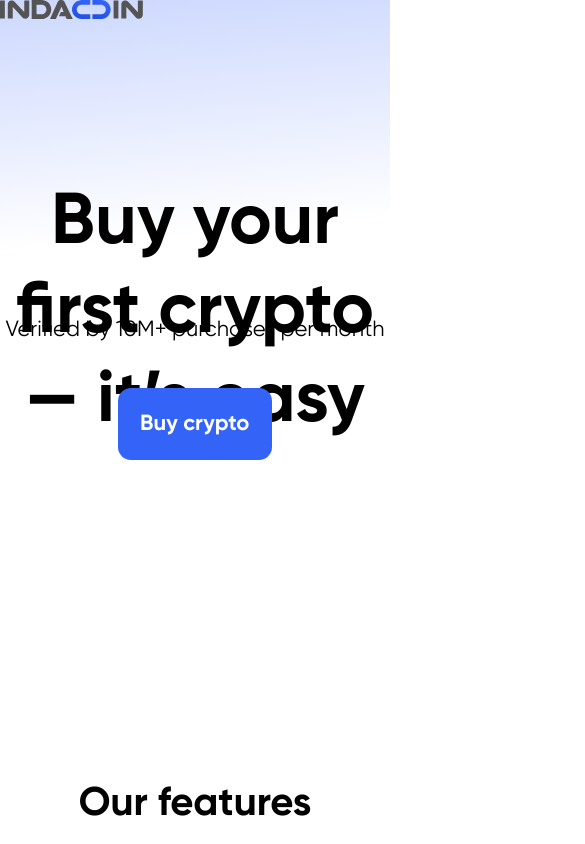
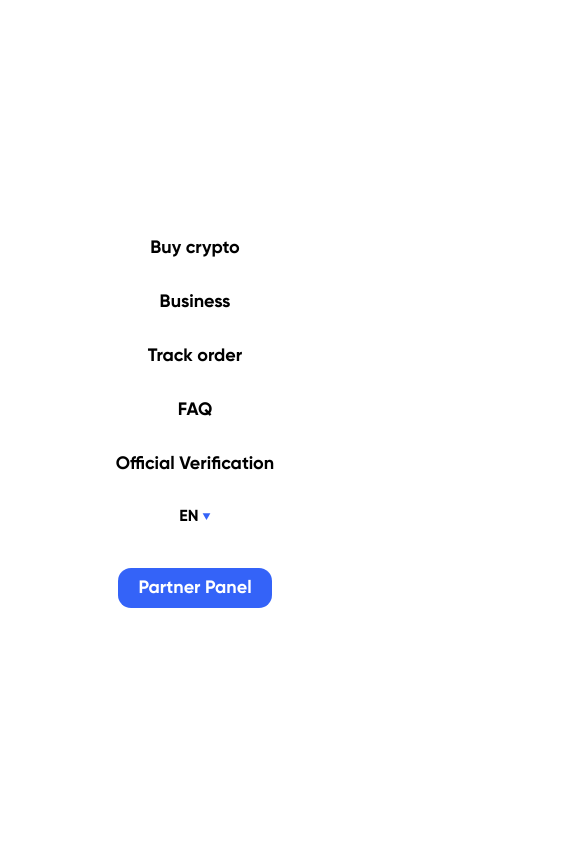
Before and after one commit to IndacoinOrganization/Mainpage, a React (Vite) app: page / in a window 390 px wide. Shown: the top 844 px of the page, 585 px wide, since content can reach past the window. Built offline with nearby package versions, Linux system fonts and the light colour scheme.

Commit message:
FEAT IC-188 Шапка страниц

```diff
--- /dev/null
+++ b/src/components/Header/index.jsx
@@ -0,0 +1,47 @@
+import React, { useState } from 'react'
+import './styles.sass'
+import Link from '@components/Link'
+import Languages from '@components/Languages'
+import { withTranslation, Trans } from 'react-i18next';
+
+// // import settings from '@config/settings.json';
+// import ContentLoader from "react-content-loader";
+// // import {changeUrl, pathname} from '@root/i18n';
+// import MenuDropdown from "../MenuDropdown/index.jsx";
+
+// import burger from "@images/burger.svg"
+// import close from "@images/close.svg"
+// import dropDown from "@images/dropDown.svg"
+import Indacoin from "@images/INDACOIN.svg"
+
+
+function Header (props) {
+    const [mobile, setMobile] = useState(true)
+
+    return (
+        <header>
+            <img src={Indacoin} className="logo" alt='INDACOIN' />
+            <div className='burger-Box'>
+                <p>Menu</p>
+                <div className='burger'>
+                    <span /><span /><span />
+                </div>
+            </div>
+            <div className={`navigateBox ${mobile ? 'mobile' : ''}`}>
+                <nav>
+                    <a href="https://gw.indacoin.io/" target={"_blank"}><Trans i18nKey="header.menu.buyBtc">Buy crypto</Trans></a>
+                    <Link to="business"><Trans i18nKey="header.menu.partnership">Business</Trans></Link>
+                    <Link to={'payment-status'}><Trans i18nKey="header.menu.paymentStatus">Track order</Trans></Link>
+                    <Link to="faq"><Trans i18nKey="header.menu.faq">FAQ</Trans></Link>
+                    <Link to="verification"><Trans i18nKey="header.menu.verification">Official Verification</Trans></Link>
+                    <Languages />
+                </nav>
+                <a href="https://partnerpanel.indacoin.io/Account/Login?ReturnUrl=%2F" className="linkPanel" target={"_blank"}>
+                    <Trans i18nkey="header.menu.partnerPanel">Partner Panel</Trans>
+                </a>
+            </div>
+        </header>
+    )
+}
+
+export default withTranslation()(Header)
--- /dev/null
+++ b/src/components/Header/styles.sass
@@ -0,0 +1,63 @@
+header
+    display: flex
+    justify-content: space-between
+    .burger-Box
+        display: none
+        font-weight: 600
+        font-size: 18px
+        line-height: 22px
+        gap: 16px
+        align-items: center
+        .burger
+            display: flex
+            gap: 4px
+            flex-direction: column
+            span
+                height: 2px
+                width: 13px
+                border-radius: 50%
+                background-color: black
+    .navigateBox
+        display: flex
+        gap: 41px
+        &.mobile
+            flex-direction: column
+            background-color: white
+            width: 300px
+            position: absolute
+            right: 0
+            top: 0
+            height: 100vh
+            z-index: 999
+            align-items: center
+            justify-content: center
+            nav
+                flex-direction: column
+        nav
+            display: flex
+            gap: 32px
+            align-items: center
+            a
+                font-weight: 700
+                font-size: 18px
+                line-height: 22px
+                color: #000000
+                text-decoration: none
+        .linkPanel
+            font-weight: 700
+            font-size: 18px
+            line-height: 22px
+            padding: 9px 20px
+            text-decoration: none
+            background: #3463F8
+            color: #fff
+            border-radius: 13px
+@media (max-width: 1200px)
+    header
+        .burger-Box
+            display: flex
+@media (max-width: 600px)
+    header
+        .navigateBox
+            &.mobile
+                width: 100%
--- /dev/null
+++ b/src/components/Languages/index.jsx
@@ -0,0 +1,68 @@
+import React, {useState} from 'react';
+import './style.sass';
+import { useTranslation } from "react-i18next";
+// import Storage from '@tools/Globals';
+
+export const COOKIES_LANGUAGE = 'cookies_language'
+const LangBlock = () => {
+    const { i18n } = useTranslation();
+    // const storage = Storage.getInstance()
+
+    const changeLanguage = (language) => {
+        setLanguage(language)
+        setopenLanguges(false)
+        // storage.set(COOKIES_LANGUAGE, language)
+        i18n.changeLanguage(language);
+    }
+    const [Language, setLanguage] = useState('en')
+    const [openLanguges, setopenLanguges] = useState(false)
+
+    let languages = ['en', 'ee']
+    languages = languages.sort(a => ~a.indexOf(Language))
+
+
+    const openHandler = () => {
+        document.addEventListener('click', closeHandler)
+        setopenLanguges(true)
+    }
+    const closeHandler = () => {
+        setopenLanguges(false)
+        document.removeEventListener('click', closeHandler)
+    }
+
+
+    return (
+        <div className="header__WrapperLang" onClick={e => e.stopPropagation()}>
+                <div className = "header__Language"
+                onClick={() => {
+                    openHandler(true)
+                }}>
+                    <p>{Language.toUpperCase()}</p>
+                    <svg width="9" height="7" viewBox="0 0 9 7" fill="none" xmlns="http://www.w3.org/2000/svg">
+                        <path d="M4.5 7L0.602887 0.249999L8.39711 0.25L4.5 7Z" fill="#3463F8"/>
+                    </svg>
+                </div>
+            {openLanguges &&
+                <div className = "header__Languages">
+                    {
+                        languages.map((lang, index) => {
+                            return <span
+                            className="itemLang"
+                            key={ index }
+                            onClick={() => { changeLanguage(lang), closeHandler(false) }}>
+                                { lang.toUpperCase() }
+                            </span>
+                        })
+                    }
+                </div>
+            }
+        </div>
+    )
+};
+
+const images = (name) => {
+    const img = new URL(`../../assets/images/Languages/${name}.png`, import.meta.url).href
+    return img || null
+}
+
+export default LangBlock;
--- /dev/null
+++ b/src/components/Languages/style.sass
@@ -0,0 +1,59 @@
+.header__WrapperLang
+    display: flex
+    position: relative
+    .header__Language
+        display: flex
+        cursor: pointer
+        align-items: center
+        p
+            font-weight: 600
+            font-size: 20px
+            line-height: 25px
+            margin: 0
+        svg
+            margin-left: 3px
+    .header__Languages
+        display: flex
+        flex-direction: row-reverse
+        flex-wrap: wrap
+        padding: 10px 15px
+        gap: 10px
+        justify-content: space-between
+        align-items: center
+        background: #FFFFFF
+        border-radius: 11px
+        box-shadow: 4px 4px 8px 0px rgba(34, 60, 80, 0.2)
+        position: absolute
+        top: -8px
+        span
+            display: flex
+            cursor: pointer
+            color: black
+            font-weight: 600
+            font-size: 20px
+            line-height: 25px
+            img
+                width: 24px
+                height: 24px
+                margin-right: 8px
+        span:first-child
+            text-decoration-line: underline
+
+
+@media (max-width: 600px)
+    .header__WrapperLang
+        .header__Language
+            justify-content: end
+            p
+                font-weight: 600
+                font-size: 16px
+                line-height: 20px
+        .header__Languages
+            justify-content: end
+            top: -10px
+            span
+                min-width: 32px
+                align-items: center
+                font-weight: 600
+                font-size: 16px
+                line-height: 20px
--- a/src/pages/Home/index.jsx
+++ b/src/pages/Home/index.jsx
@@ -3,15 +3,13 @@ import './styles.sass';
 
 // -------------- Components ------------------ //
 import { Trans } from 'react-i18next';
-import Header from '@/components/HeaderMenu';
+import Header from '@/components/Header';
 //import Navbar from '../../components/Navbar/index.jsx';
 import { Features } from '@/components/Features/index.jsx';
 import { ReviewMy } from '@/components/Reviews/index.jsx';
 import Footer from '@/components/Footer/index.jsx';
 
 function Home () {
-
-
   return (
     <div className="home">
       <Header />
--- a/src/pages/Home/styles.sass
+++ b/src/pages/Home/styles.sass
@@ -3,6 +3,7 @@
 .home
   max-width: 1400px
   margin: 0 auto
+  padding: 24px 0 40px
   .home_main
     display: flex
     flex-direction: column
--- a/src/styles.sass
+++ b/src/styles.sass
@@ -1,4 +1,11 @@
 @import "./assets/fonts/Gilroy/stylesheet.css"
+
+*
+    margin: 0
+    padding: 0
+    box-sizing: border-box
+    font-family: Gilroy
+    font-weight: 500
 
 html, body, body > #root
     font-family: Gilroy
--- a/vite.config.js
+++ b/vite.config.js
@@ -8,7 +8,9 @@ export default defineConfig({
   resolve: {
     alias: {
       '@' : path.resolve(__dirname, './src'),
-      '@images' : path.resolve(__dirname, './src/assets/images')
+      '@images' : path.resolve(__dirname, './src/assets/images'),
+      '@components' : path.resolve(__dirname, './src/components'),
+      '@tools' : path.resolve(__dirname, './src/tools')
     },
   },
 })
```
Also changed, not shown: src/components/Navbar/index.jsx (+6 -7 lines).
